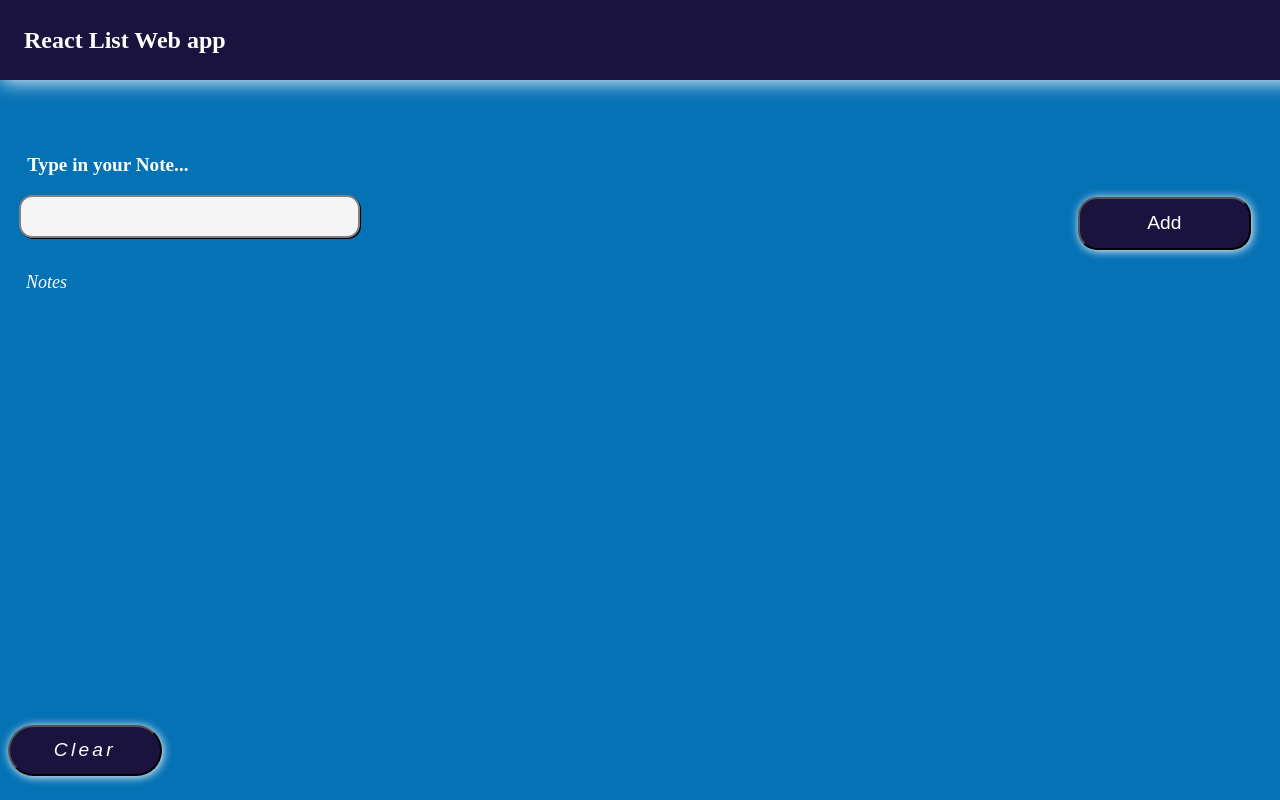
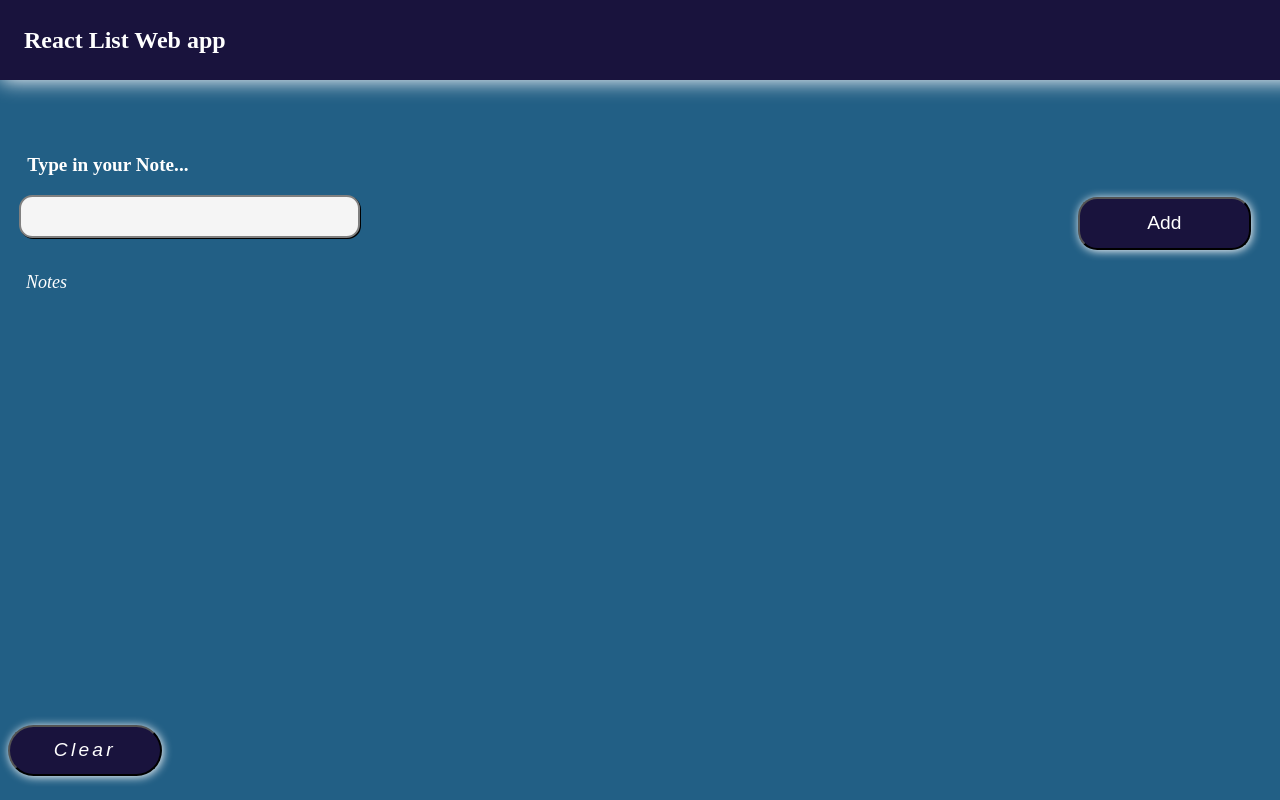
Before and after one commit to Cimorexave/react-list, a React (Create React App) app: page / in a window 1280 px wide. Built offline with nearby package versions, Linux system fonts and the light colour scheme.

Commit message:
updated colors

```diff
--- a/src/App.css
+++ b/src/App.css
@@ -1,5 +1,5 @@
 body {
-    background-color: rgb(5, 114, 181);
+    background-color: rgb(34, 95, 133);
 }
 .header {
     background-color: rgb(25, 19, 61);
```
